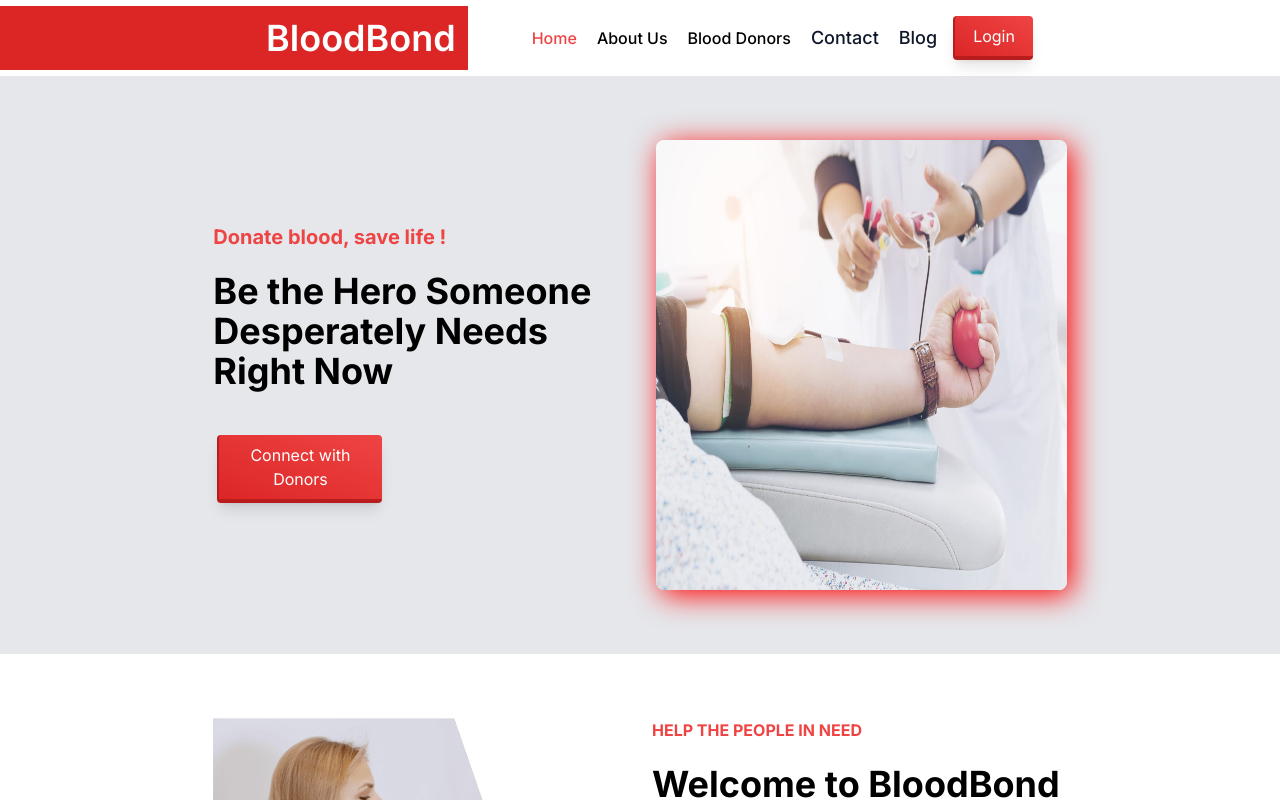
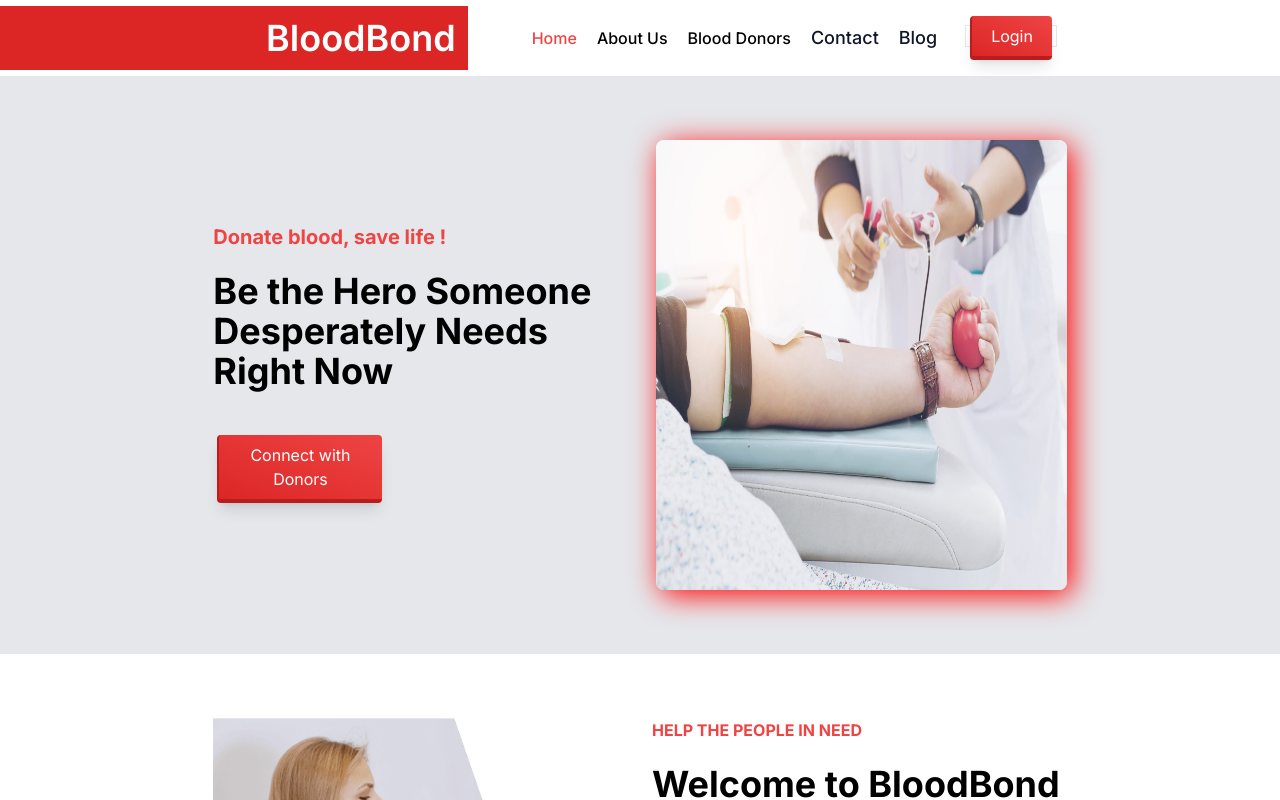
Before and after one commit to JannatunNimeNishat/blood_donation_application_client, a Next.js app: page / in a window 1280 px wide. Shown: the top 800 px of the page. Built offline with nearby package versions, Linux system fonts and the light colour scheme.

Commit message:
UI updated

```diff
--- a/src/components/shared/Navbar/Navbar.tsx
+++ b/src/components/shared/Navbar/Navbar.tsx
@@ -194,7 +194,7 @@ const Navbar = () => {
             Blog
           </Link>
           </ul>
-          <div className="cursor-pointer  ">
+          <div className="cursor-pointer ml-4 ">
             <AuthButton />
           </div>
         </div>
--- a/src/components/ui/AuthButton/AuthButton.tsx
+++ b/src/components/ui/AuthButton/AuthButton.tsx
@@ -40,7 +40,7 @@ const AuthButton = () => {
         <>
          {
             !userInfo?.id ?
-            <Link className=" w-[150px] " href={'/login'}
+            <Link className=" w-[150px] border" href={'/login'}
             >
               <PrimaryBtn>
                 Login
@@ -48,7 +48,7 @@ const AuthButton = () => {
 
             </Link>
             :
-            <Dropdown menu={menuProps} className="w-[150px] flex items-center justify-center ">
+            <Dropdown menu={menuProps} className="  flex items-center justify-center ">
               <div>
             <Image
             className="rounded-full w-[40px] h-[40px] border border-red-500"
```
